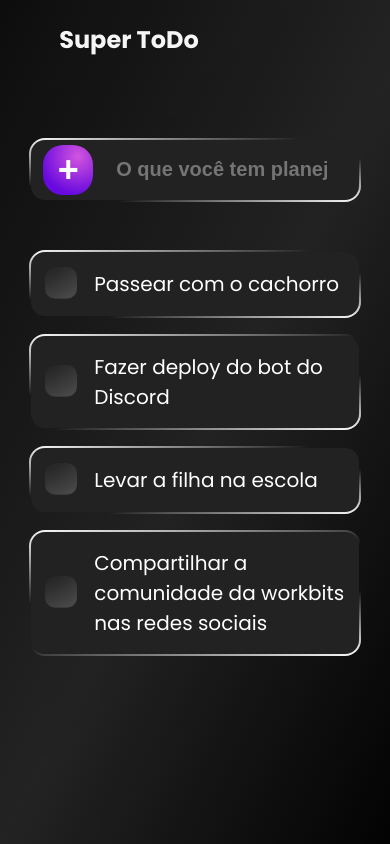
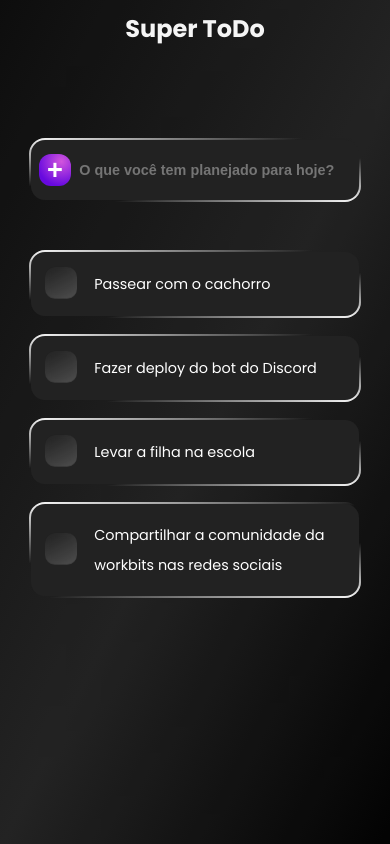
Before and after one commit to Workbits-desafio/todo-list, a plain HTML site: page index.html in a window 390 px wide. Drawn offline with Linux system fonts and the light colour scheme.

Commit message:
adicionando responsividade para celulares

```diff
--- a/index.html
+++ b/index.html
@@ -21,7 +21,7 @@
 
     <main class="todo-list">
         <form method="get" name="taskAdd" id="taskAdd" class="form-addTask">
-            <button class="submit-task" form="taskName">+</button>
+            <button class="submit-task" form="taskAdd">+</button>
             <input type="text" name="input-taskName" id="input-taskName" class="input-addtask" required title="Adicione uma tarefa!" autocomplete="off" autofocus placeholder="O que você tem planejado para hoje?">
         </form>
 
--- a/src/styles/mobile.css
+++ b/src/styles/mobile.css
@@ -1,6 +1,8 @@
 @media (max-width: 768px) {
-    .header__logo {
-        padding: 0 1.7rem;
+    .header {
+        display: flex;
+        justify-content: center;
+        align-items: center;
     }
 
     .form-addTask {
@@ -11,3 +13,83 @@
         width: 85%;
     }
 }
+
+@media (max-width: 568px) {
+    .input-addtask {
+        font-size: 1rem;
+        padding: 0 1rem 0 4.5rem;
+    }
+
+    .submit-task {
+        width: 2.8rem;
+        height: 2.8rem;
+    }
+
+    .task-name {
+        font-size: 1rem;
+    }
+}
+
+@media (max-width: 446px) {
+    .input-addtask {
+        font-size: 0.9rem;
+        padding: 0 1rem 0 3.9rem;
+    }
+
+    .submit-task {
+        width: 2.3rem;
+        height: 2.3rem;
+
+        font-size: 1.8rem;
+
+        border-radius: 15px;
+    }
+
+    .task-name {
+        font-size: 0.9rem;
+    }
+}
+
+@media (max-width: 399px) {
+    .input-addtask {
+        font-size: 0.9rem;
+        padding: 0 0.7rem 0 3rem;
+    }
+
+    .submit-task {
+        width: 2rem;
+        height: 2rem;
+
+        font-size: 1.7rem;
+
+        border-radius: 12px;
+
+        margin: 0 0.6rem;
+    }
+
+    .task-name {
+        font-size: 0.9rem;
+    }
+}
+
+@media (max-width: 376px) {
+    .input-addtask {
+        font-size: 12px;
+        padding: 0 0.7rem 0 2.5rem;
+    }
+
+    .submit-task {
+        width: 1.5rem;
+        height: 1.5rem;
+
+        font-size: 1rem;
+
+        border-radius: 7px;
+
+        margin: 0 0.6rem;
+    }
+
+    .task-name {
+        font-size: 0.9rem;
+    }
+}
```
